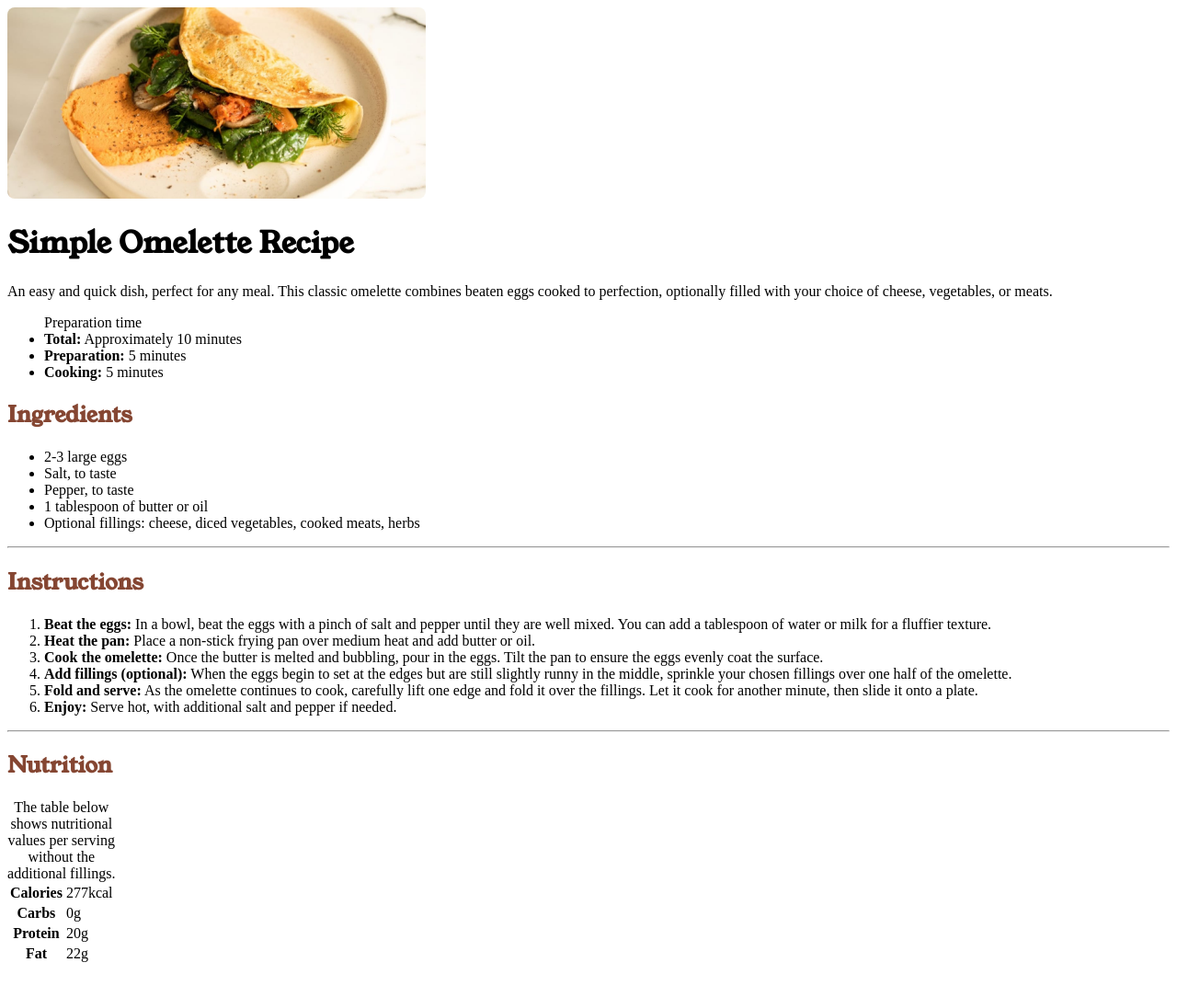
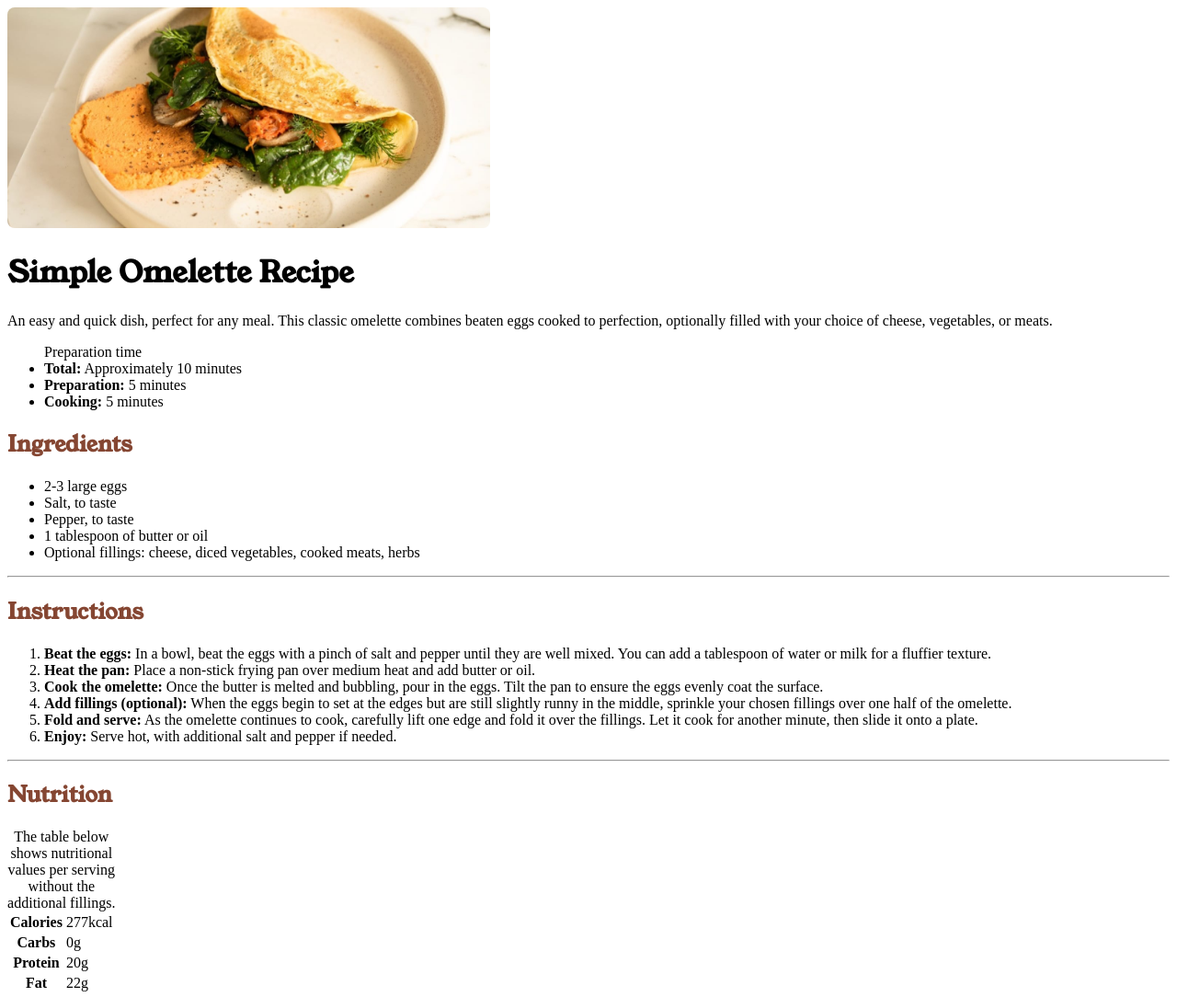
Before and after one commit to h4sitha/Recipe-page-frontendmentor, a plain HTML site: page index.html in a window 1280 px wide. Shown: the whole page at 92% size. Before the commit the page ends 1057 px from the top, so only its background shows below. Drawn offline with Linux system fonts and the light colour scheme.

Commit message:
Change the size of the image
I added the size before according to the size of the first heading (h1). But when I added the font to the h1 element it's size changed.

That's why I had to change the size of the image again.

```diff
--- a/styles.css
+++ b/styles.css
@@ -22,7 +22,7 @@
 }
 
 img {
-    width: 455px;
+    width: 525px;
     border-radius: 8px;
 }
 
```
